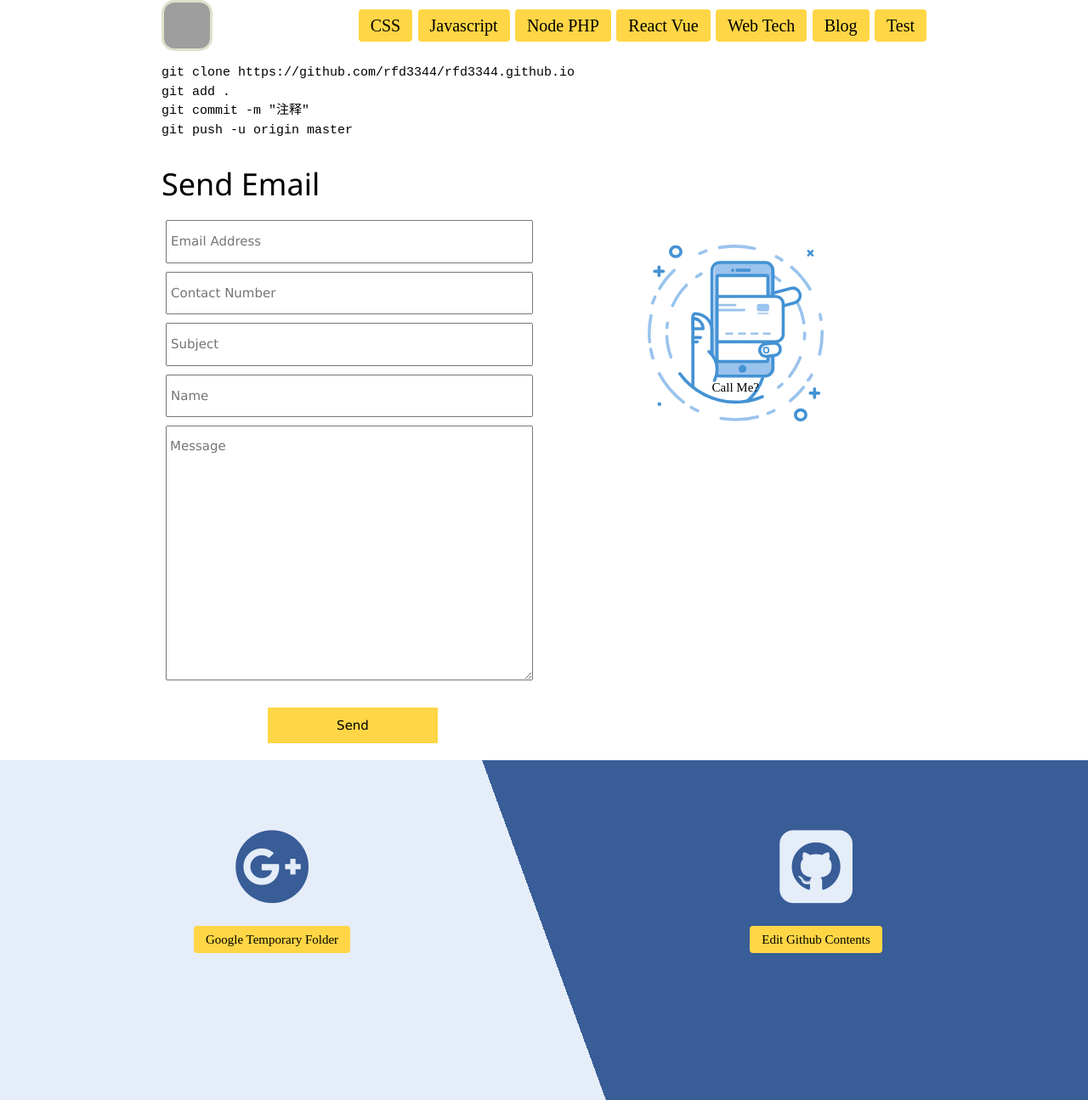
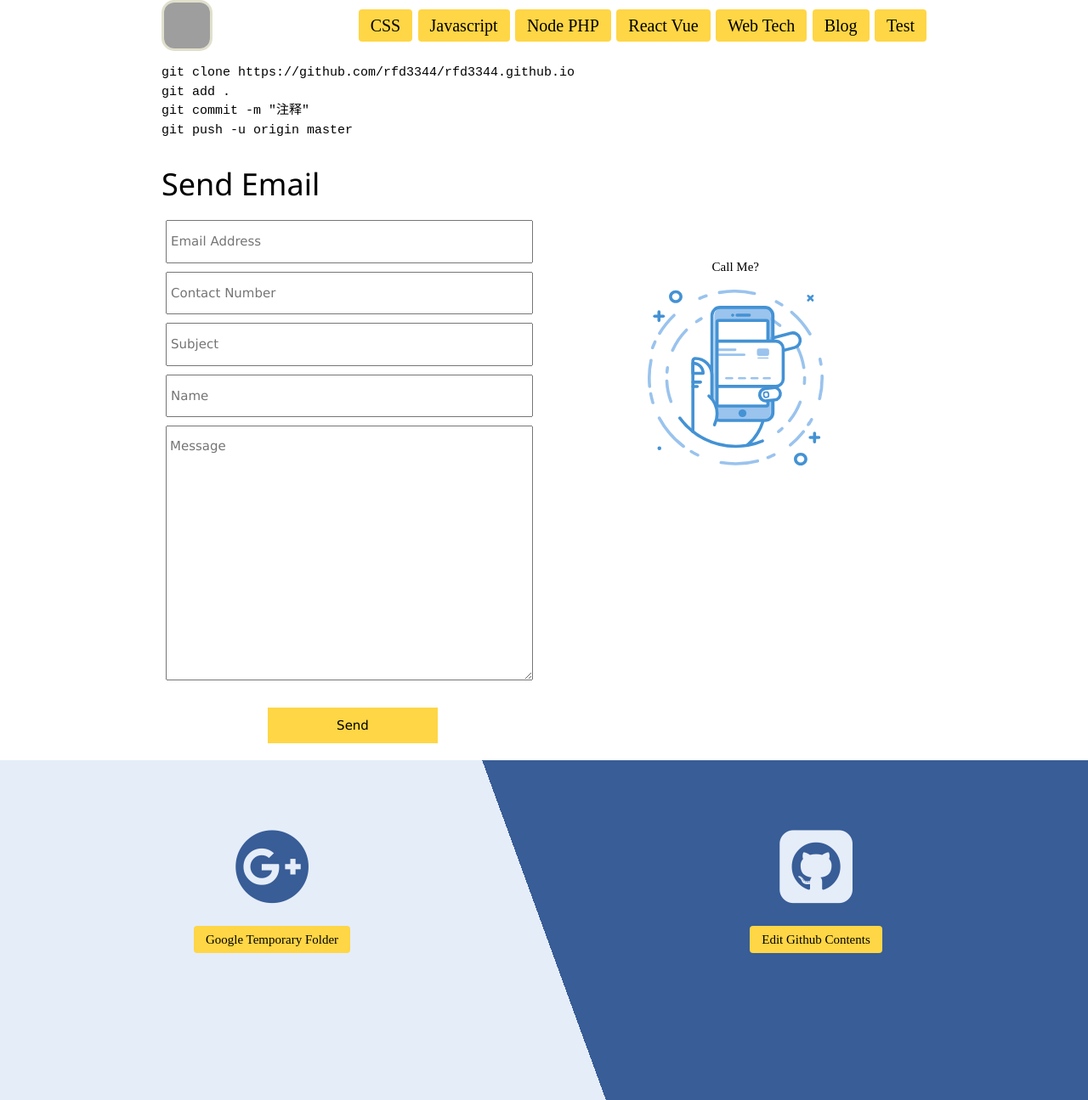
Before and after one commit to rfd3344a/rfd3344.github.io, a Jekyll site: the page built from index.html, in a window 1280 px wide. Shown: the whole page at 85% size. Built offline with Jekyll 4.4.1, drawn with Linux system fonts in a browser that asks for light colours; some web fonts are replaced; grey boxes are pictures that could not be loaded.

Commit message:
Update page.css

```diff
--- a/css/page.css
+++ b/css/page.css
@@ -10,7 +10,7 @@
    background:#fcc43a;
 }
 
-/******  Home Page *********/
+/******************  Home Page *************************/
 #ContactMe div{
    width: 50%;
    display: inline-block;
@@ -44,13 +44,6 @@
 #ContactMe #Phone{
     background: transparent !important;
 }
-#ContactMe #Phone p{
-    position: absolute;
-    top: 150px;
-    right: 0;
-    left: 0;
-}
-
 
 #GitGoogle{
    background: linear-gradient(70deg, #e5edf9 50%, #385d97 50%);
@@ -80,13 +73,12 @@
     color: #e5edf9;
 }
 
-/*******  Post Page ******/
-#BlogPage article {
+/**********************  Post Page *********************/
+#BlogPage article{
    width:31.333%;
    padding:10px 0.5%;
    margin:5px 0.5%;
    float:left;
-
 }
 
 #BlogPage img{
```
